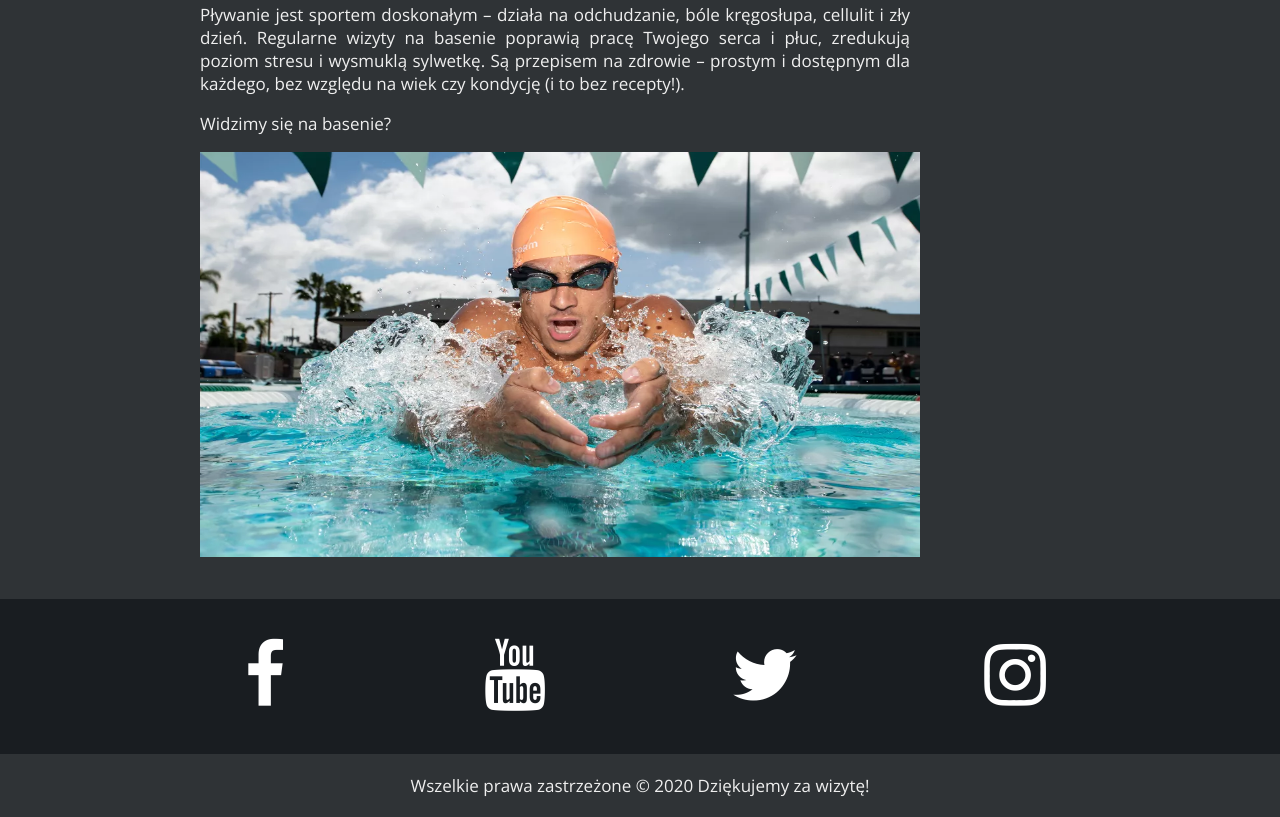
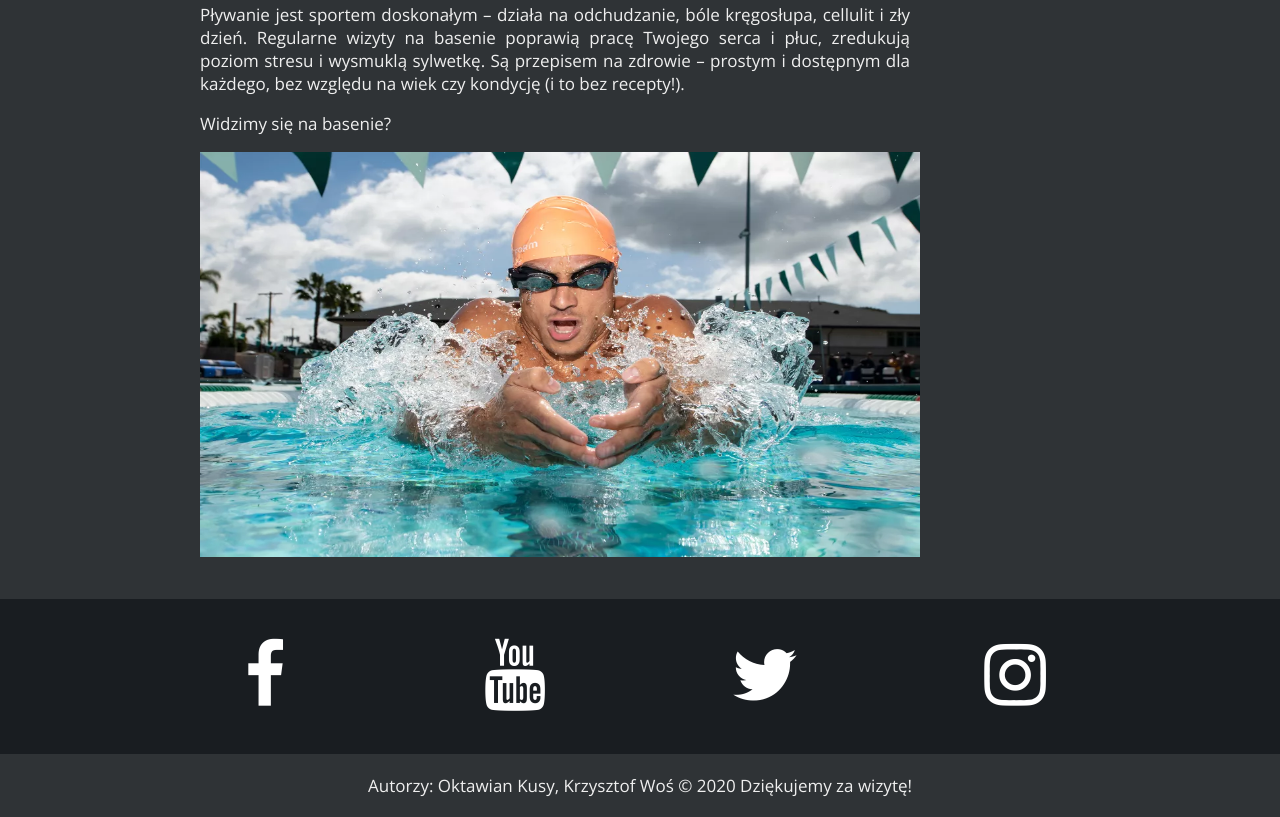
Before and after one commit to Squir3/Swimming-blog, a plain HTML site: page plywanie.html in a window 1280 px wide. Shown: the part 2783-3600 px from the top of the page. Drawn offline with nearby package versions, Linux system fonts and the light colour scheme.

Commit message:
Update plywanie.html

```diff
--- a/plywanie.html
+++ b/plywanie.html
@@ -164,7 +164,7 @@
 		</div>
 
 		<div class="info">
-			Wszelkie prawa zastrzeżone &copy; 2020 Dziękujemy za wizytę!
+			Autorzy: Oktawian Kusy, Krzysztof Woś &copy; 2020 Dziękujemy za wizytę!
 		</div>
 
 	</footer>
```
